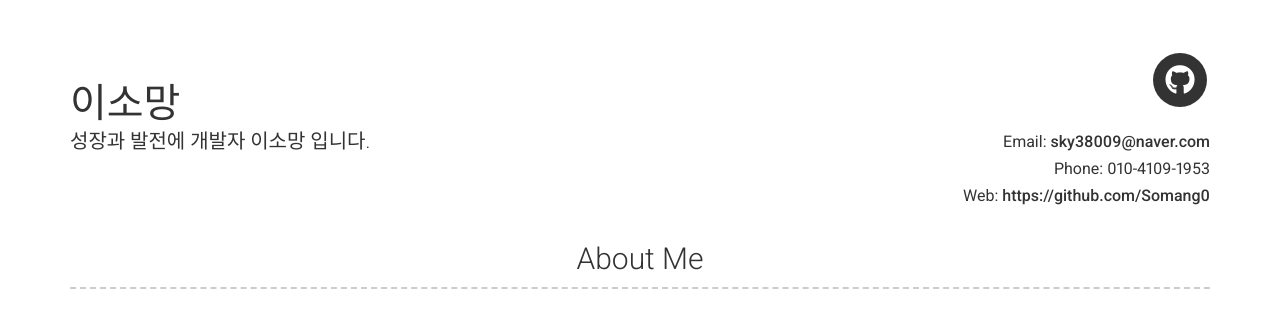
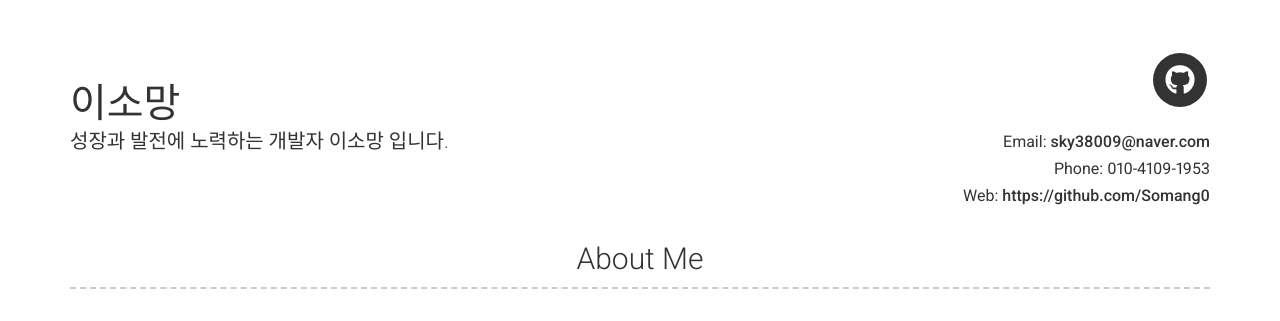
Before and after one commit to Somang0/resume, a Jekyll site: the page built from index.md, in a window 1280 px wide. Shown: the top 321 px of the page. Built offline with Jekyll 4.4.1, drawn with Linux system fonts in a browser that asks for light colours; nearby versions of some CDN libraries.

Commit message:
Update _config.yml

```diff
--- a/_config.yml
+++ b/_config.yml
@@ -7,7 +7,7 @@ version: 2
 
 # Personal info
 name: 이소망
-title: 성장과 발전에 개발자 이소망 입니다.
+title: 성장과 발전에 노력하는 개발자 이소망 입니다.
 email: sky38009@naver.com
 # email_title: Email (Email title override)
 phone: 010-4109-1953
```
